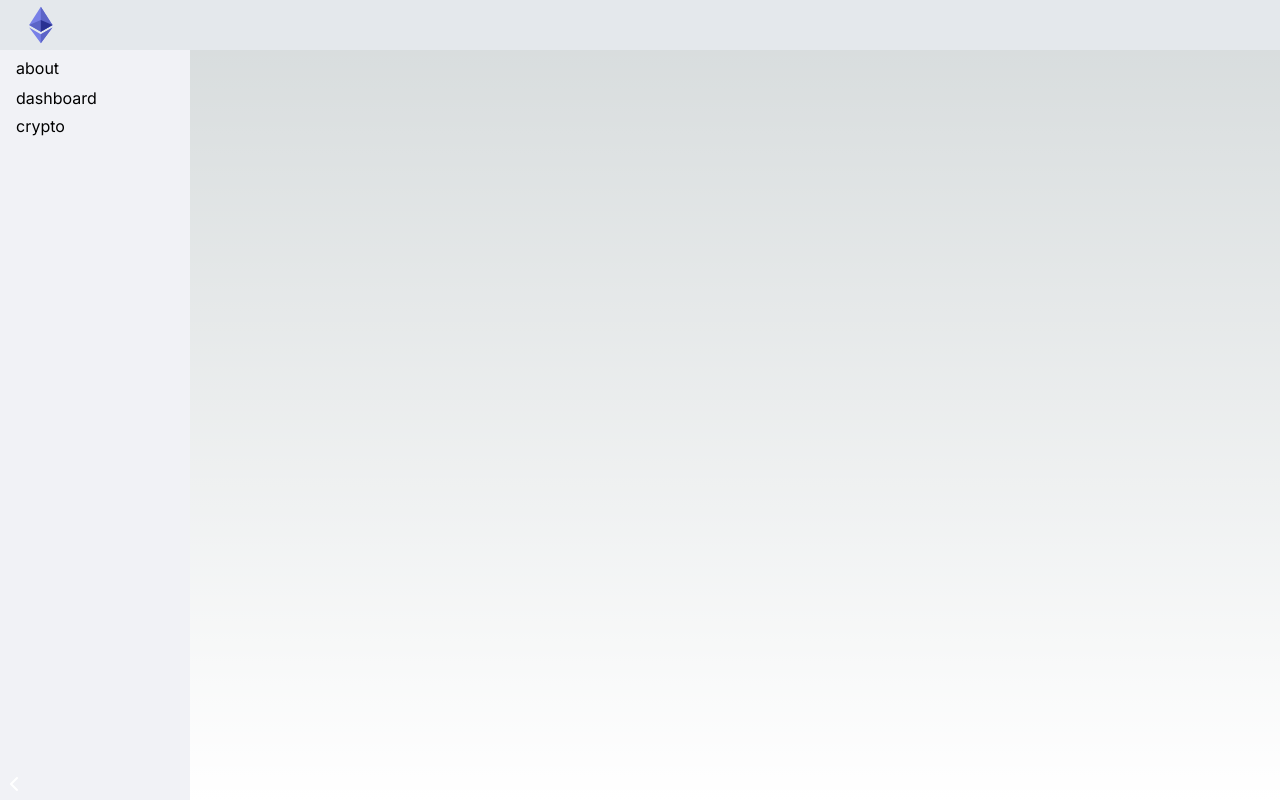
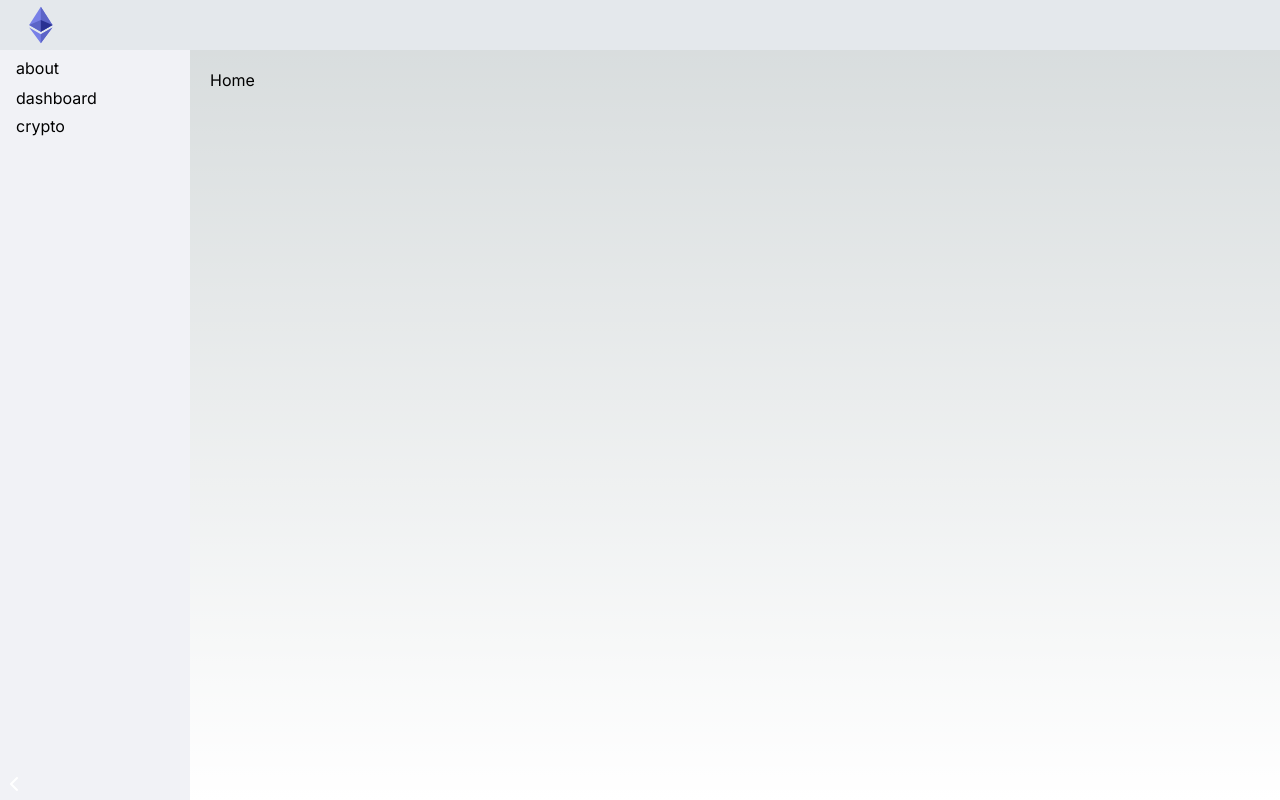
Before and after one commit to huiruo/block-chain, a Next.js app: page / in a window 1280 px wide. Built offline with nearby package versions, Linux system fonts and the light colour scheme.

Commit message:
fix: build

```diff
--- a/src/app/page.tsx
+++ b/src/app/page.tsx
@@ -2,8 +2,12 @@ import styles from "./page.module.css";
 import { Layout } from '../components/layout';
 
 export default function Home() {
-  return <Layout>
-    <main className={styles.main}>
-    </main>
-  </Layout>
+  return <div className='wrapper-box'>
+    <div className='wrapper-container'>
+      <Layout />
+      <div className='md-box'>
+        Home
+      </div>
+    </div>
+  </div>
 }
```
Also changed, not shown: src/app/about/page.tsx (+8 -3 lines), src/app/dashboard/page.tsx (+9 -3 lines).
